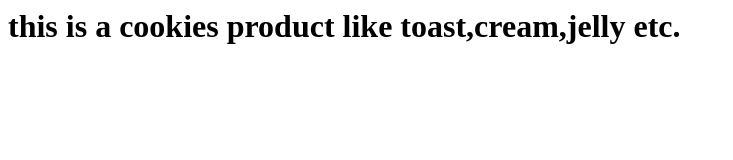
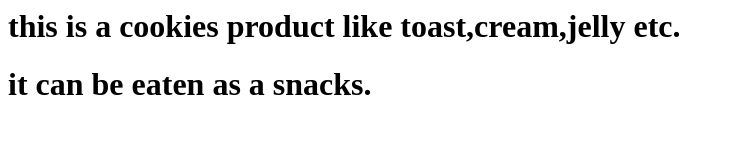
Before and after one commit to nehatripathi563-web/biscuits, a plain HTML site: page index.html in a window 1280 px wide. Shown: the whole page, without its empty margins (0-733 px from the left). Drawn offline with Linux system fonts and the light colour scheme.

Commit message:
Update index.html

```diff
--- a/index.html
+++ b/index.html
@@ -1,2 +1,6 @@
 
 <h1> this is a cookies product like toast,cream,jelly etc.      </h1>
+
+
+
+<h1> it can be eaten as a snacks.</h1>
```
